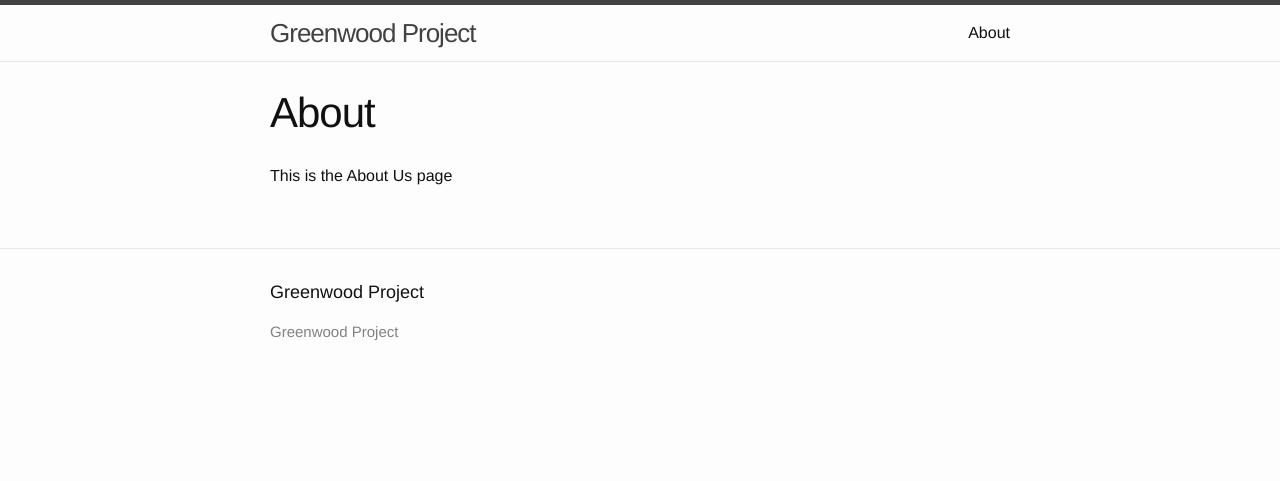
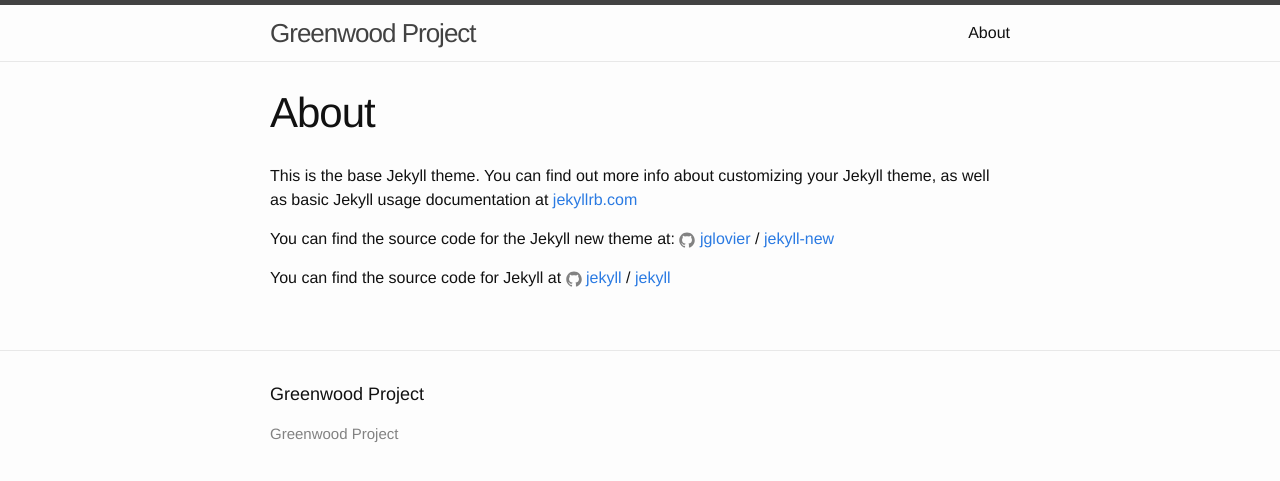
Before and after one commit to subrb/subrb.github.io, a Jekyll site: the page built from about.md, in a window 1280 px wide. Shown: the top 481 px of the page. Built offline with Jekyll 4.4.1, drawn with Linux system fonts in a browser that asks for light colours.

Commit message:
Updated About

```diff
--- a/about.md
+++ b/about.md
@@ -4,4 +4,12 @@
 layout: page
 ---
 
-This is the About Us page
+This is the base Jekyll theme. You can find out more info about customizing your Jekyll theme, as well as basic Jekyll usage documentation at [jekyllrb.com](http://jekyllrb.com/)
+
+You can find the source code for the Jekyll new theme at:
+{% include icon-github.html username="jglovier" %} /
+[jekyll-new](https://github.com/jglovier/jekyll-new)
+
+You can find the source code for Jekyll at
+{% include icon-github.html username="jekyll" %} /
+[jekyll](https://github.com/jekyll/jekyll)
```
